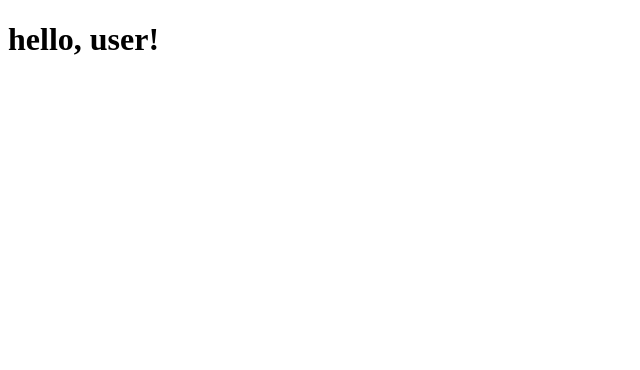
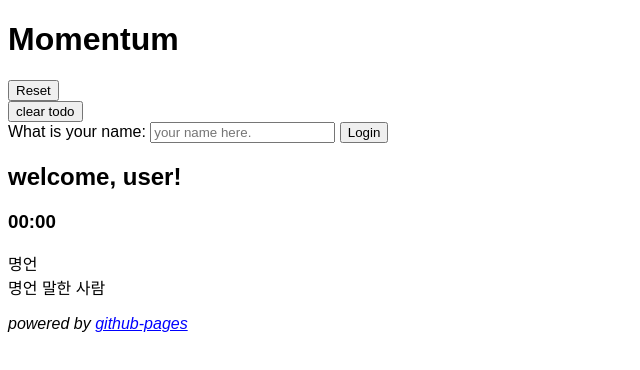
Before and after one commit to terria1020/terria1020.github.io, a plain HTML site: page index.html in a window 1280 px wide. Shown: the whole page, without its empty margins (0-640 px from the left). Drawn offline with Linux system fonts and the light colour scheme.

Commit message:
Basic html template coding

```diff
--- /dev/null
+++ b/css/style.css
@@ -0,0 +1,11 @@
+body {
+    font-family: Arial, Helvetica, sans-serif;
+}
+
+.powered_by {
+    font-style: italic;
+}
+
+.powered_by a {
+    color: blue;
+}
--- a/index.html
+++ b/index.html
@@ -2,8 +2,53 @@
 <html lang="kr">
     <head>
         <title>Momentum</title>
+        <link rel="stylesheet" href="css/style.css" />
     </head>
     <body>
-        <h1>hello, user!</h1>
+        <!--Main Title Field here-->
+        <header>
+            <h1>Momentum</h1>
+        </header>
+        <!--Some Menu Item here-->
+        <nav>
+            <form id="reset_form">
+                <div><button id="reset_btn">Reset</button></div>
+                <div><button id="todo_clear_btn">clear todo</button></div>
+            </form>
+        </nav>
+        <!--Login field here-->
+        <section id="login">
+            <form id="name_field">
+                <span>What is your name: </span>
+                <input
+                    type="text"
+                    required
+                    maxlength="10"
+                    placeholder="your name here."
+                />
+                <button id="login_btn">Login</button>
+            </form>
+        </section>
+        <!--Main Contents here-->
+        <section id="content">
+            <article id="info_content">
+                <h2 id="welcome_label">welcome, user!</h2>
+                <h3 id="clock">00:00</h3>
+            </article>
+            <article id="quote_content">
+                <div id="quote">명언</div>
+                <div id="quote_author">명언 말한 사람</div>
+            </article>
+            <article id="creative_content">
+                <ul id="todo_list"></ul>
+            </article>
+        </section>
+        <!--Other Infomations here-->
+        <footer>
+            <div class="powered_by">
+                powered by
+                <a href="https://pages.github.com">github-pages</a>
+            </div>
+        </footer>
     </body>
 </html>
```
